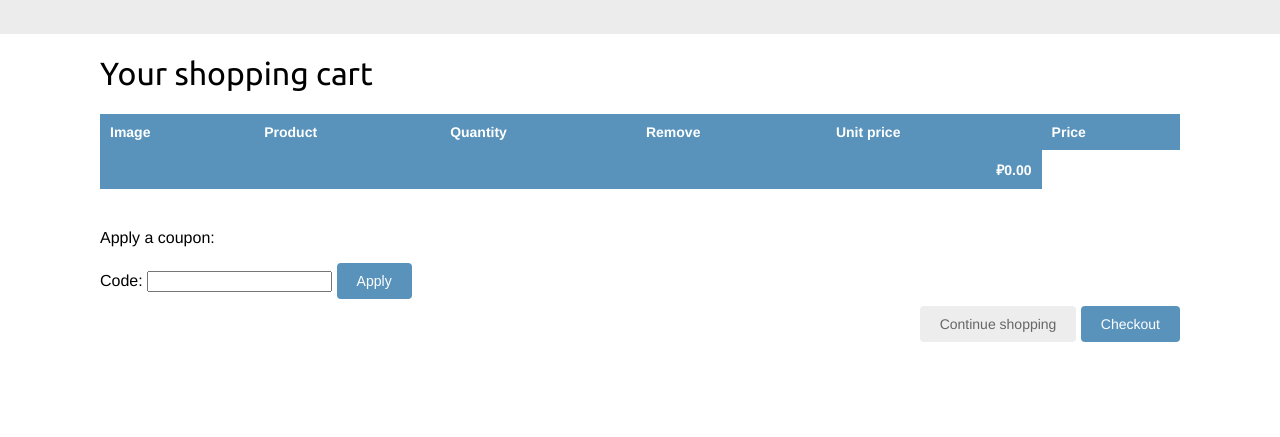
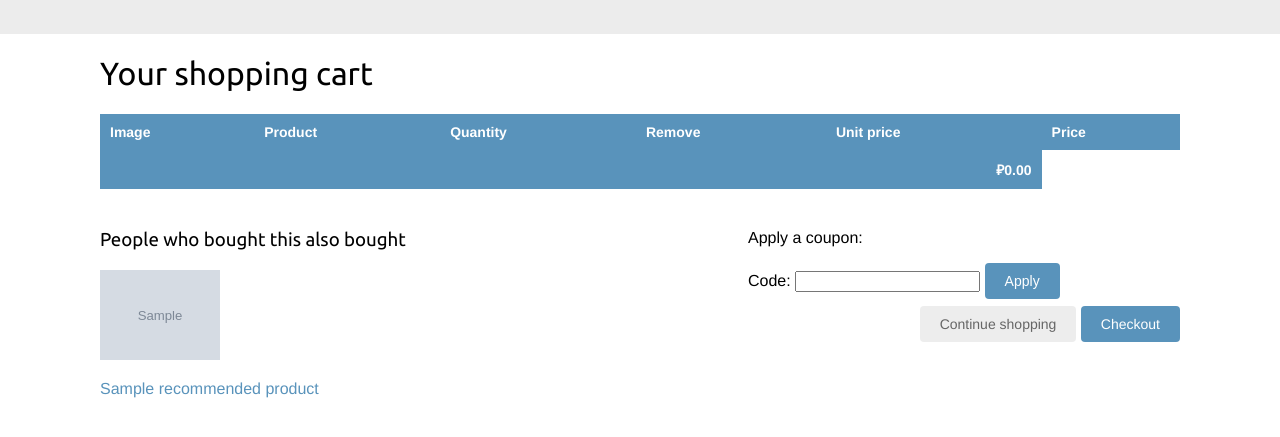
Before and after one commit to DeSiReLeSsOn/ecommerce-perfumes, a Django app: template myshop/cart/templates/cart/detail.html in a window 1280 px wide. Shown: the part 46-483 px from the top of the page. Run offline with Django 4.2, Linux system fonts and the light colour scheme; tables that the repository leaves empty hold one stand-in row (values such as "Sample post"); the template is opened without the code that fills it: values that come from a table or form of the project are taken from there, most other values are stand-ins (such as "Sample title", 1, 10 or a date in 2020); grey boxes marked "Sample" are stand-in pictures; parts of the project's set-up code (start-up, migrations or seed data) failed here and were passed over.

Commit message:
fix error in detail.html in cart

```diff
--- a/myshop/cart/templates/cart/detail.html
+++ b/myshop/cart/templates/cart/detail.html
@@ -74,6 +74,20 @@
             </tr>
         </tbody>
     </table>
+    {% if recommended_products %}
+    <div class="recommendations cart">
+      <h3>People who bought this also bought</h3>
+      {% for p in recommended_products %}
+        <div class="item">
+          <a href="{{ p.get_absolute_url }}">
+            <img src="{% if p.image %}{{ p.image.url }}{% else %}
+            {% static "img/no_image.png" %}{% endif %}">
+          </a>
+          <p><a href="{{ p.get_absolute_url }}">{{ p.name }}</a></p>
+        </div>
+      {% endfor %}
+    </div>
+   {% endif %}
     <p>Apply a coupon:</p>
     <form action="{% url "coupons:apply" %}" method="post">
         {{ coupon_apply_form }}
```
